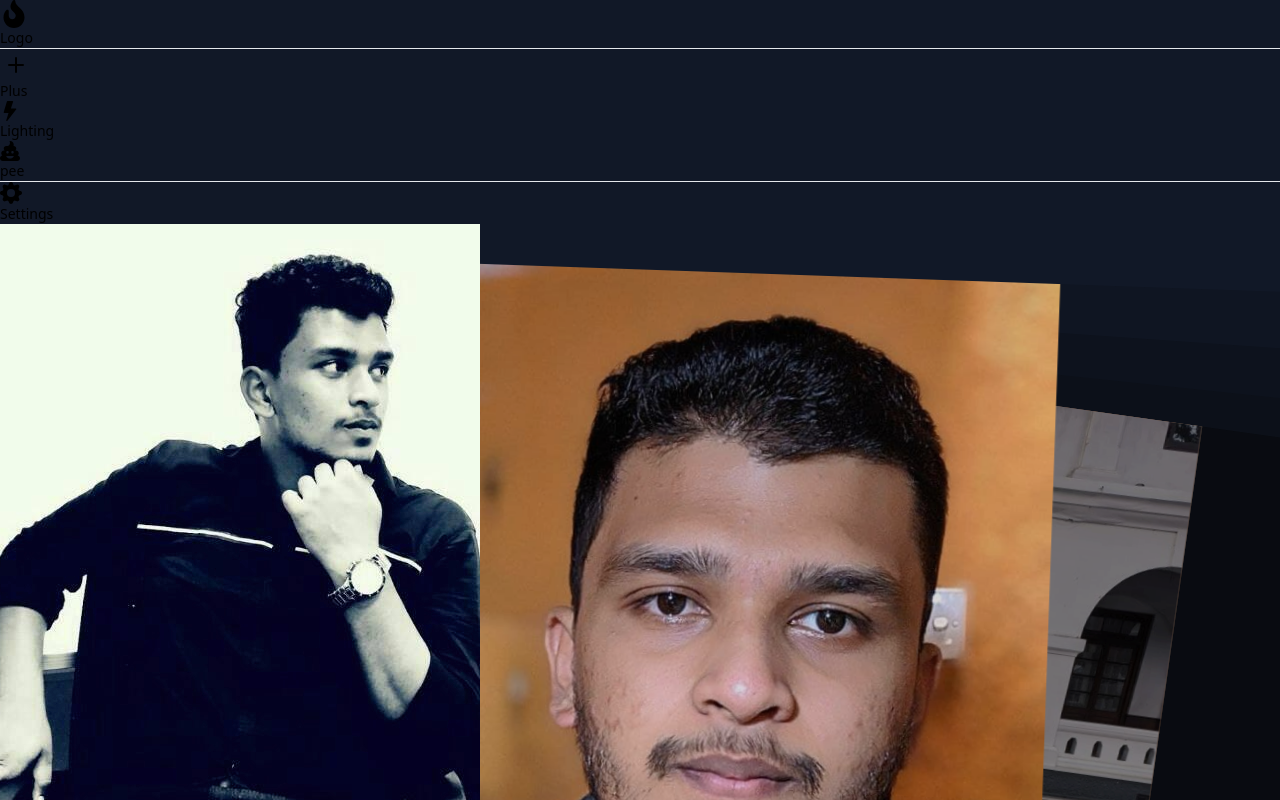
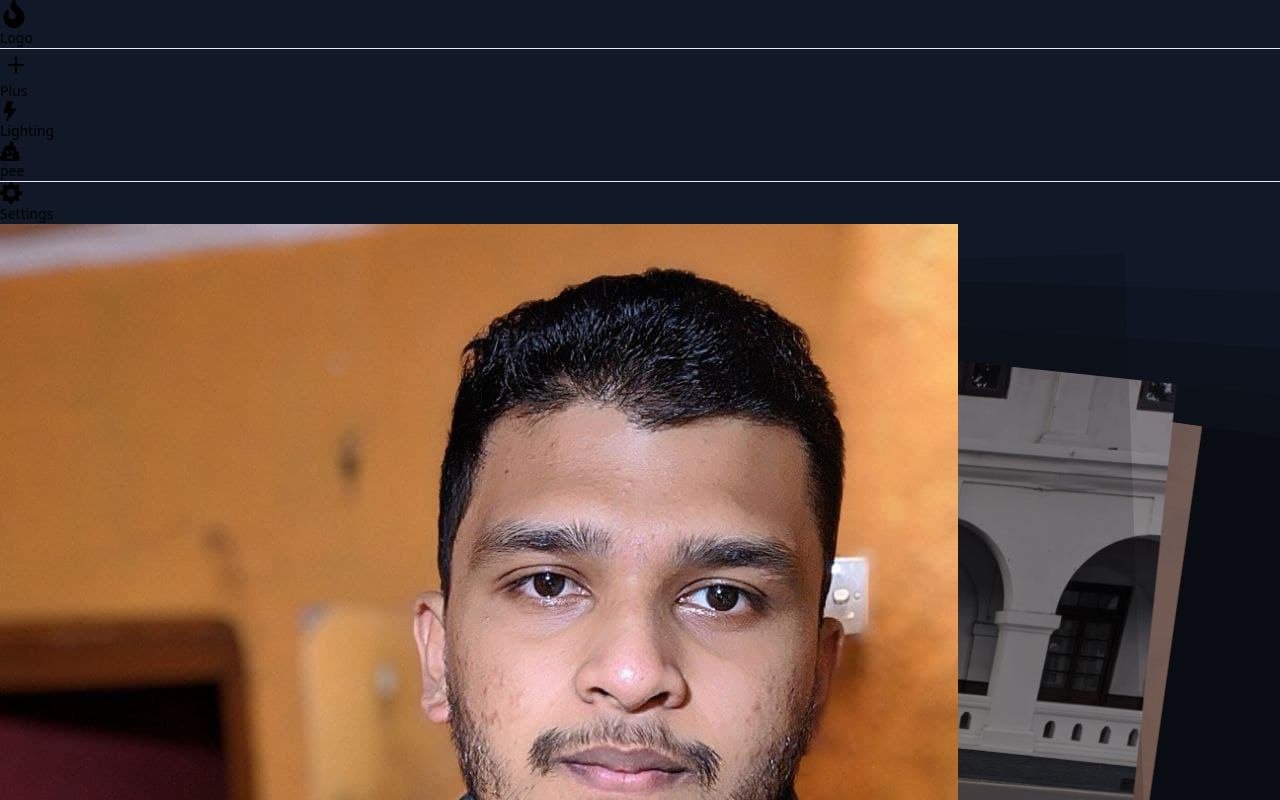
Before and after one commit to abdu-rr-asheed/portfilio-one, a React (Vite) app: page / in a window 1280 px wide. Shown: the top 800 px of the page. Built offline with nearby package versions, Linux system fonts and the light colour scheme.

Commit message:
autoplay

```diff
--- a/src/components/Slider.jsx
+++ b/src/components/Slider.jsx
@@ -15,15 +15,23 @@ import "swiper/css";
 import "swiper/css/effect-cards";
 
 // import Swiper core and required modules
-import SwiperCore, { EffectCards } from "swiper";
+import SwiperCore, { EffectCards, Autoplay } from "swiper";
 
 // install Swiper modules
-SwiperCore.use([EffectCards]);
+SwiperCore.use([EffectCards, Autoplay]);
 
 const Slider = () => {
   return (
     <div className="card-Slaider">
-      <Swiper effect={"cards"} grabCursor={true} className="mySwiper">
+      <Swiper
+        effect={"cards"}
+        grabCursor={true}
+        autoplay={{
+          delay: 2500,
+          disableOnInteraction: false,
+        }}
+        className="mySwiper"
+      >
         <SwiperSlide className="rounded-md">
           <img src={ras1} alt="1" />
         </SwiperSlide>
```
